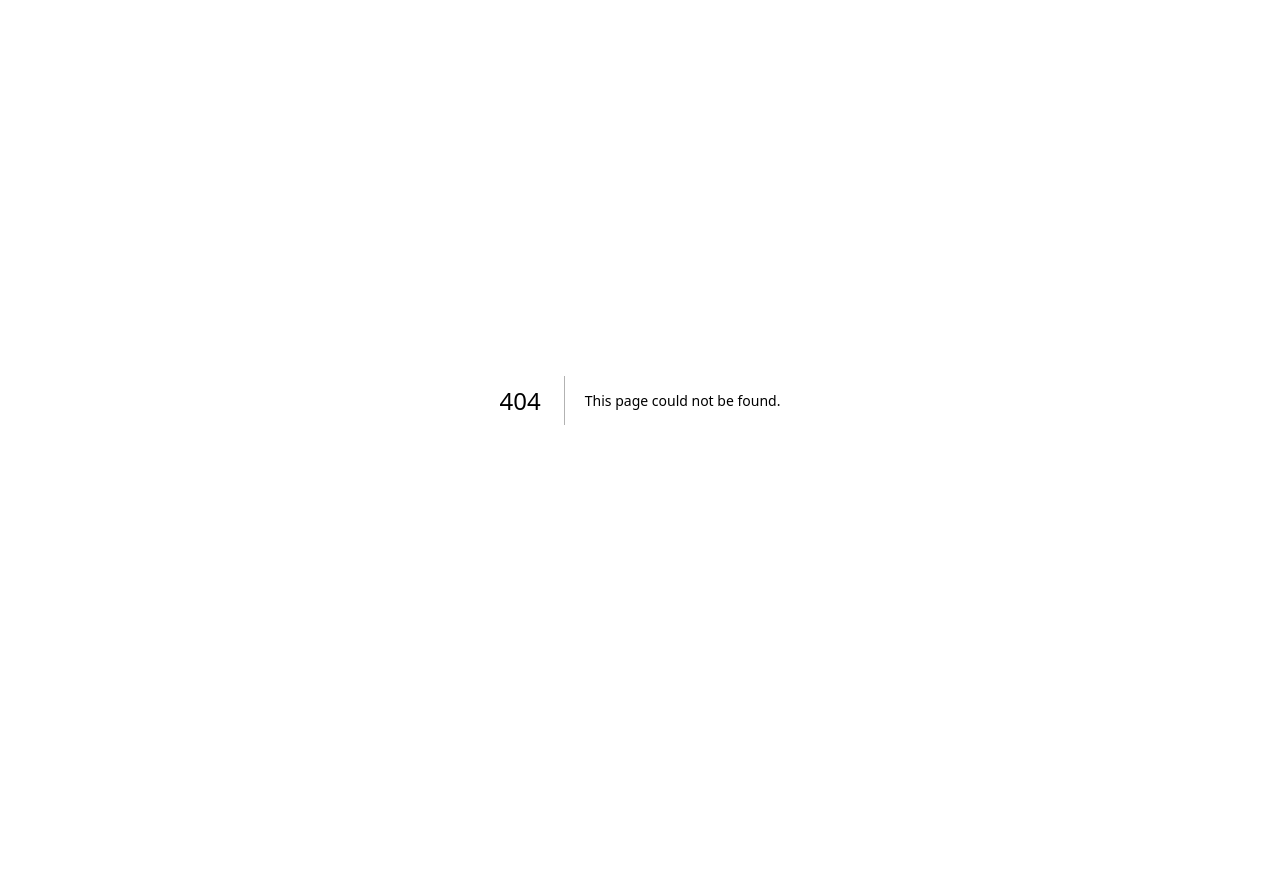
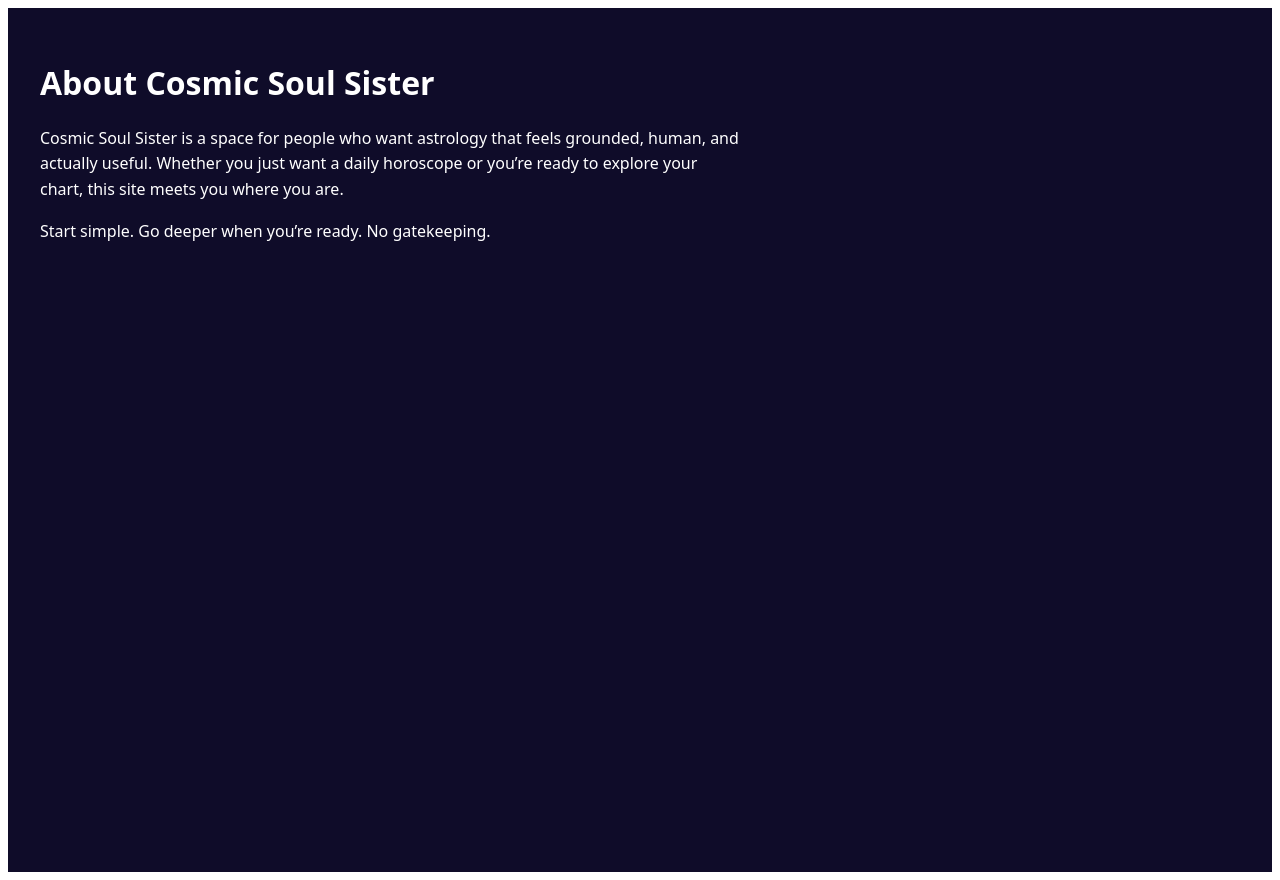
Before and after one commit to stargirl369/cosmic-soul-sister, a Next.js app: page /about in a window 1280 px wide. Before the commit this address had no page. Before the commit the page ends 800 px from the top, so only its background shows below. Built offline with nearby package versions, Linux system fonts and the light colour scheme.

Commit message:
Add About page with introductory content

```diff
--- /dev/null
+++ b/pages/about.js
@@ -0,0 +1,24 @@
+export default function About() {
+  return (
+    <main style={{
+      minHeight: '100vh',
+      background: '#0f0c29',
+      color: 'white',
+      padding: '2rem',
+      fontFamily: 'system-ui, sans-serif'
+    }}>
+      <h1>About Cosmic Soul Sister</h1>
+
+      <p style={{ maxWidth: '700px', lineHeight: 1.6 }}>
+        Cosmic Soul Sister is a space for people who want astrology that feels
+        grounded, human, and actually useful. Whether you just want a daily
+        horoscope or you’re ready to explore your chart, this site meets you
+        where you are.
+      </p>
+
+      <p style={{ maxWidth: '700px', lineHeight: 1.6 }}>
+        Start simple. Go deeper when you’re ready. No gatekeeping.
+      </p>
+    </main>
+  );
+}
```
